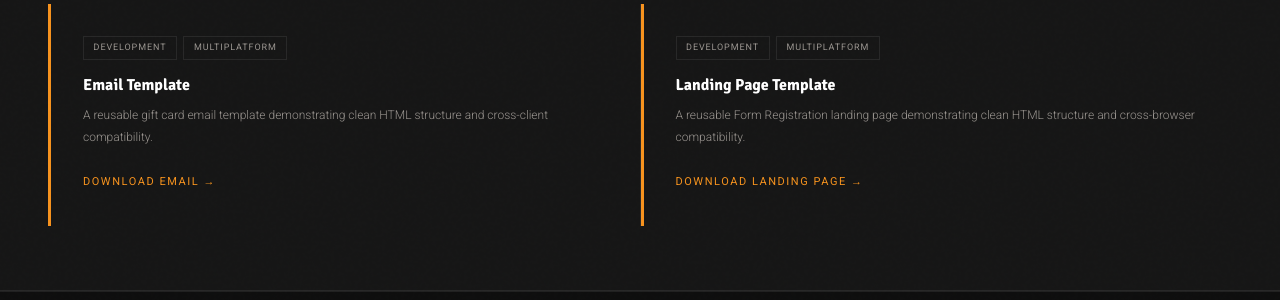
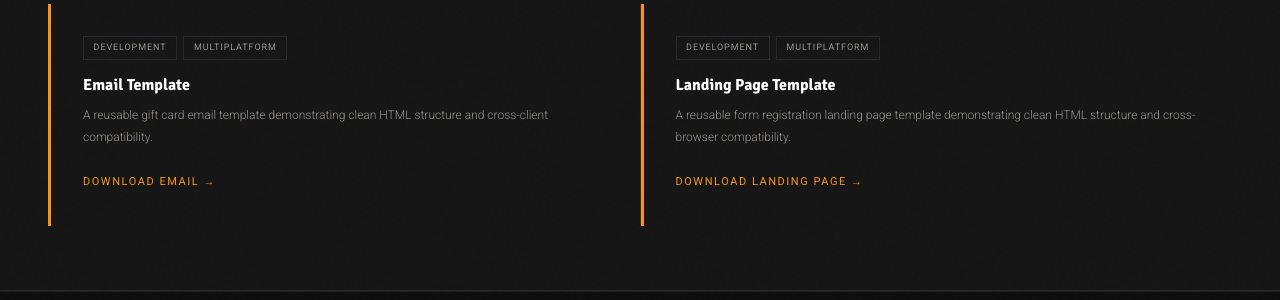
Before and after one commit to mabecoart/github.io, a Jekyll site: the page built from portfolio/lab-zap.html, in a window 1280 px wide and 900 px high, scrolled down 3460 px. Shown: the part 422-722 px from the top of the window. Built offline with Jekyll 4.4.1, drawn with Linux system fonts in a browser that asks for light colours.

Commit message:
Update description of landing page template

```diff
--- a/portfolio/lab-zap.html
+++ b/portfolio/lab-zap.html
@@ -170,7 +170,7 @@ description: A self-directed email campaign concept exploring brand expression t
           <span class="card-tag">Multiplatform</span>
         </div>
         <p class="snippet-name">Landing Page Template</p>
-        <p class="snippet-desc">A reusable Form Registration landing page demonstrating clean HTML structure and cross-browser compatibility.</p>
+        <p class="snippet-desc">A reusable form registration landing page template demonstrating clean HTML structure and cross-browser compatibility.</p>
         <a href="https://mabecoart.com/downloads/[Snippet] Form Registration Landing Page.html.zip" download="Form-Registration-Landing-Page.zip" class="panel-link">Download Landing Page →</a>
       </div>
     </div>
```
